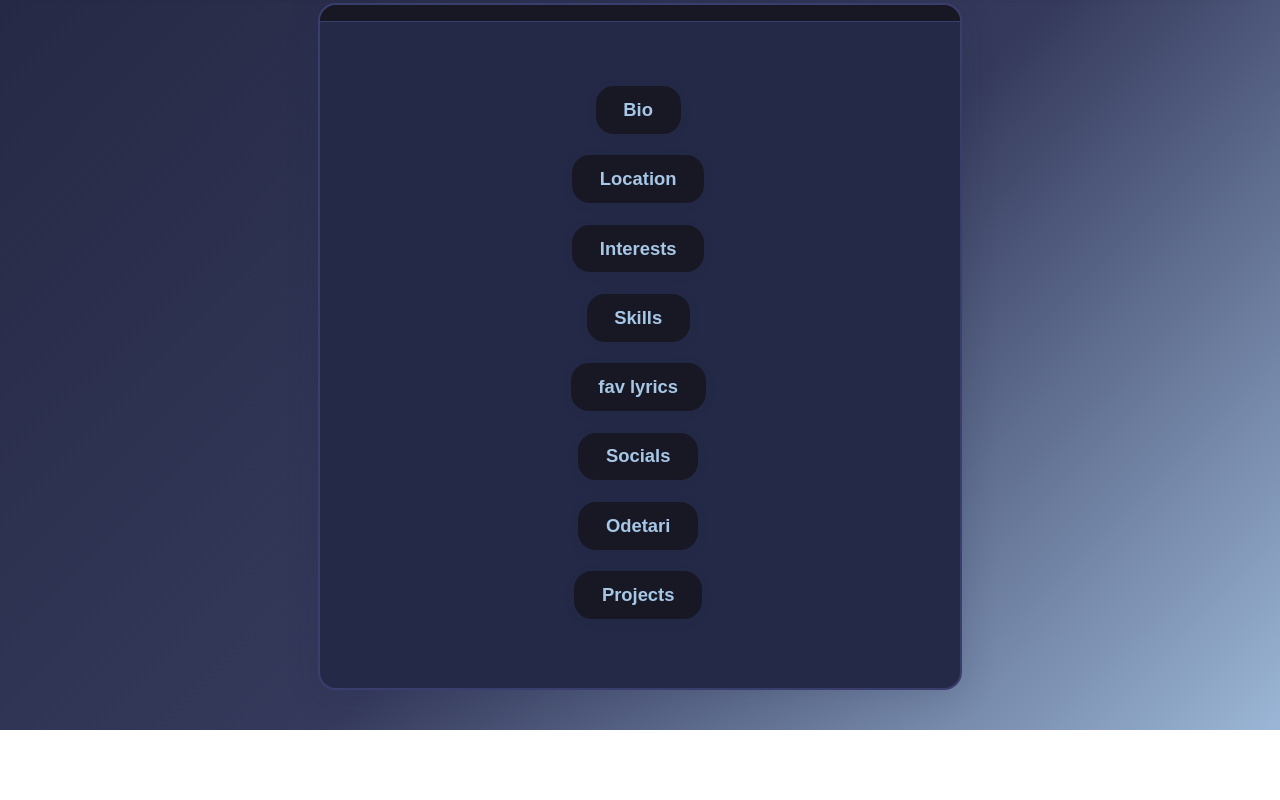
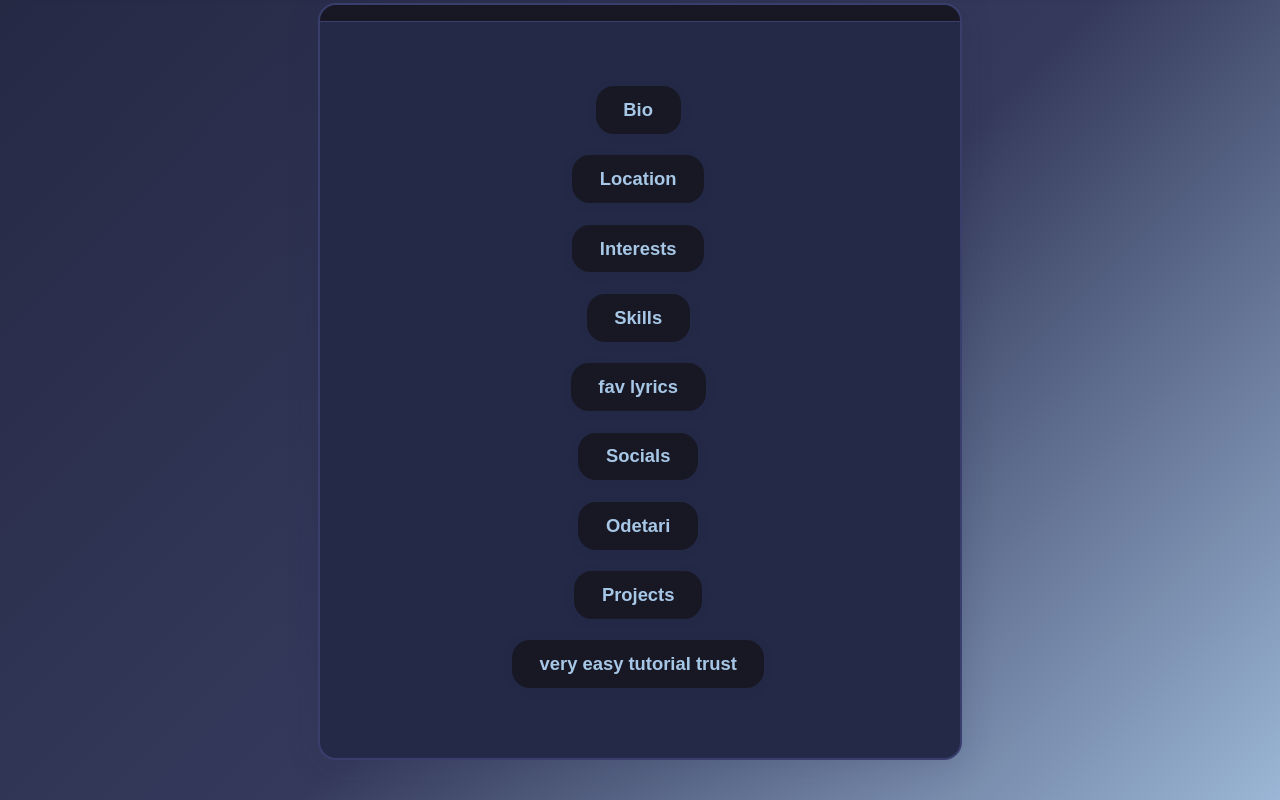
Before and after one commit to goberfelfe/goberfelfe.github.io, a plain HTML site: page index.html in a window 1280 px wide. Shown: the part 378-1178 px from the top of the page. Before the commit the page ends 1108 px from the top, so only its background shows below. Drawn offline with Linux system fonts and the light colour scheme.

Commit message:
add "very easy tutorial trust" button (tuff)

```diff
--- a/index.html
+++ b/index.html
@@ -209,6 +209,7 @@
                 <button class="link-btn" onclick="openSubWindow('socialsWindow')">Socials</button>
                 <button class="link-btn" onclick="openSubWindow('odetariWindow')">Odetari</button>
                 <button class="link-btn" onclick="openSubWindow('projectsWindow')">Projects</button>
+                <button class="link-btn" onclick="window.open('https://goberfelfe.github.io/veryeasytutorialtrust','_blank')">very easy tutorial trust</button>
             </div>
         </div>
     </div>
```
